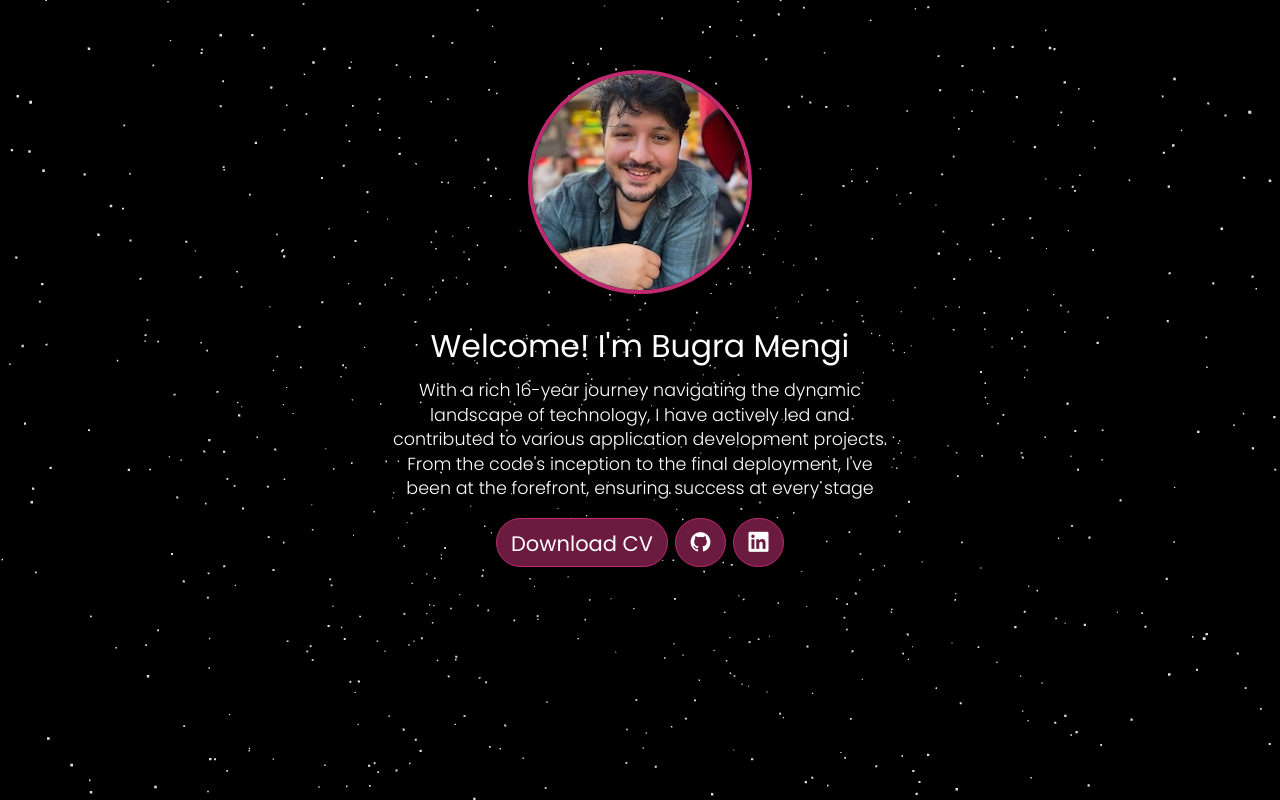
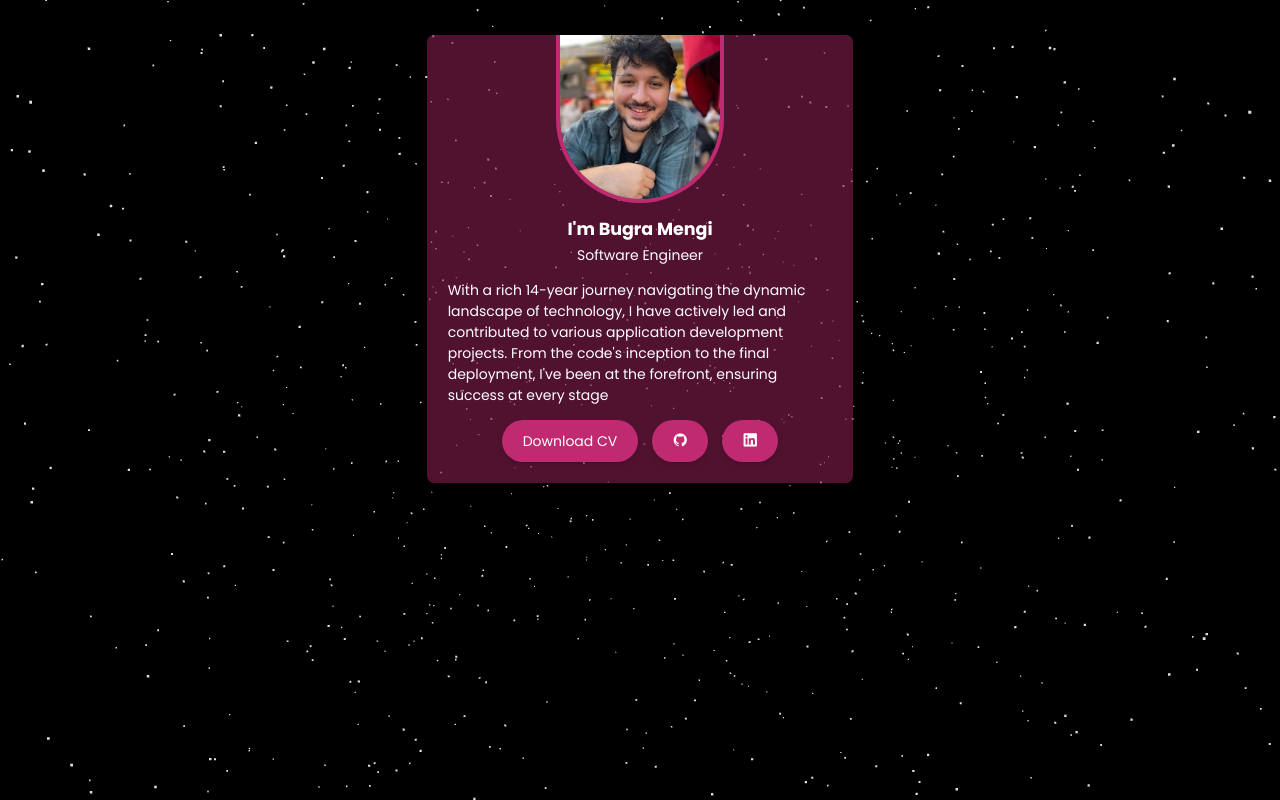
Before and after one commit to bumengi94/bumengi94, a React (Vite) app: page / in a window 1280 px wide. Built offline with nearby package versions, Linux system fonts and the light colour scheme.

Commit message:
update Home.tsx

```diff
--- a/index.html
+++ b/index.html
@@ -2,8 +2,8 @@
 <html lang="en">
 <head>
 	<title>Bugra Mengi</title>
+
 	<link rel="shortcut icon" href="logo@144.svg" type="image/svg">
-	<link rel="preload" href="https://fonts.googleapis.com/css2?family=Poppins&display=swap" as="font" crossorigin>
 	<link rel="preload" href="/profile.webp" as="image">
 
 	<meta charset="UTF-8">
@@ -13,6 +13,6 @@
 </head>
 <body>
 <div id="root"></div>
-<script type="module" src="/src/main.tsx"></script>
+<script type="module" src="/src/main.tsx" defer></script>
 </body>
 </html>
--- a/src/App.tsx
+++ b/src/App.tsx
@@ -6,7 +6,7 @@ export const App: FC = () => {
 	return (
 		<Suspense fallback={null}>
 			<Background />
-			<div className="front">
+			<div className="front pt-10">
 				<Home />
 				<Resume />
 				<Contact />
--- a/src/components/Home.tsx
+++ b/src/components/Home.tsx
@@ -1,24 +1,27 @@
-import React from "react";
+import React, { useState } from "react";
 
 export const Home = () => {
+	const [year] = useState(new Date().getFullYear() - 2008);
+
 	return (
-		<div className="items-center flex flex-col">
+		<div className="bg-opacity-60 bg-[#881f50] p-6 pt-0 md:w-1/2 lg:w-1/3 mx-auto rounded-lg shadow-md">
 			<img
-				className="profile-picture mt-20"
+				className="object-cover border-4 border-[#BF2A70] w-48 h-48 mx-auto mb-4 rounded-b-full border-t-0"
 				src="profile.webp"
 				alt="Profile Picture"
 			/>
-			<h1 className="text-white text-4xl mt-10">
-				Welcome! I'm Bugra Mengi
-			</h1>
-			<h2 className="text-white text-xl mt-4 max-w-xl text-center font-light">
-				With a rich 16-year journey navigating the dynamic landscape of
-				technology, I have actively led and contributed to various
+			<h2 className="text-xl font-bold text-white mb-1 text-center">
+				I'm Bugra Mengi
+			</h2>
+			<p className="text-white mb-4 text-center">Software Engineer</p>
+			<p className="text-white">
+				With a rich {year}-year journey navigating the dynamic landscape
+				of technology, I have actively led and contributed to various
 				application development projects. From the code's inception to
 				the final deployment, I've been at the forefront, ensuring
 				success at every stage
-			</h2>
-			<div className="flex gap-x-2 mt-5">
+			</p>
+			<div className="flex space-x-4 mt-4 justify-center">
 				<a
 					href="resume.pdf"
 					download="bugra_mengi_resume.pdf"
@@ -27,16 +30,18 @@ export const Home = () => {
 					Download CV
 				</a>
 				<a
-					href="https://github.com/bumengi94"
+					href="https:github.com/bumengi94"
+					aria-label="github.com/bumengi94"
 					className="button"
-					aria-label="github.com/bumengi94"
+					target="_blank"
 				>
 					<i className="devicon-github-original" />
 				</a>
 				<a
-					href="https://linkedin.com/in/bumengi94"
+					href="https:linkedin.com/in/bumengi94"
+					aria-label="linkedin.com/in/bumengi94"
 					className="button"
-					aria-label="linkedin.com/in/bumengi94"
+					target="_blank"
 				>
 					<i className="devicon-linkedin-plain" />
 				</a>
--- a/src/main.tsx
+++ b/src/main.tsx
@@ -1,4 +1,3 @@
-import { render } from "react-dom";
 import React, { StrictMode } from "react";
 import { App } from "./App";
 import { createRoot } from "react-dom/client";
@@ -10,3 +9,11 @@ createRoot(root).render(
 		<App />
 	</StrictMode>,
 );
+
+console.log(`  ____  _    _  _____ _____              __  __ ______ _   _  _____ _____
+ |  _ \\| |  | |/ ____|  __ \\     /\\     |  \\/  |  ____| \\ | |/ ____|_   _|
+ | |_) | |  | | |  __| |__) |   /  \\    | \\  / | |__  |  \\| | |  __  | |
+ |  _ <| |  | | | |_ |  _  /   / /\\ \\   | |\\/| |  __| | . \` | | |_ | | |
+ | |_) | |__| | |__| | | \\ \\  / ____ \\  | |  | | |____| |\\  | |__| |_| |_
+ |____/ \\____/ \\_____|_|  \\_\\/_/    \\_\\ |_|  |_|______|_| \\_|\\_____|_____|
+`);
--- a/src/sass/main.sass
+++ b/src/sass/main.sass
@@ -13,9 +13,5 @@
     position: relative
     z-index: 1
 
-  .profile-picture
-    @apply w-64 h-64 rounded-full object-cover border-4 border-[#BF2A70]
-
   .button
-    @apply text-white border border-[#BF2A70] bg-[#6c1b40] rounded-full px-4 h-14 min-w-14 text-center text-2xl
-    line-height: 3.5rem
+    @apply bg-[#BF2A70] text-white px-6 py-3 rounded-full shadow-md hover:bg-[#e53285] transition duration-300
```
